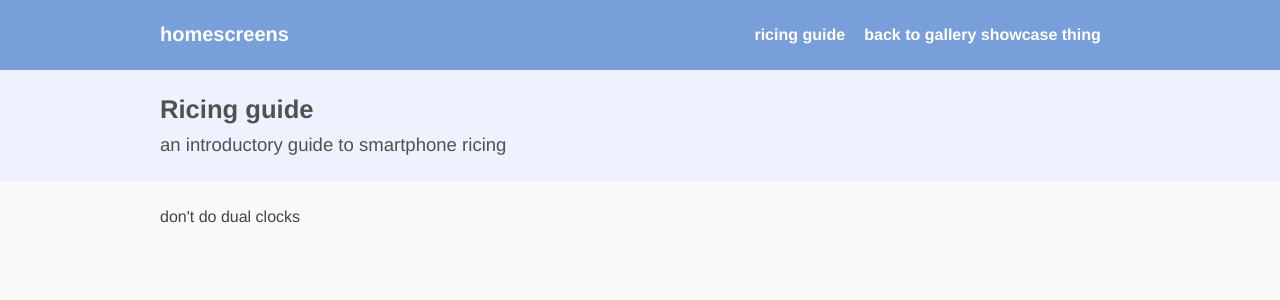
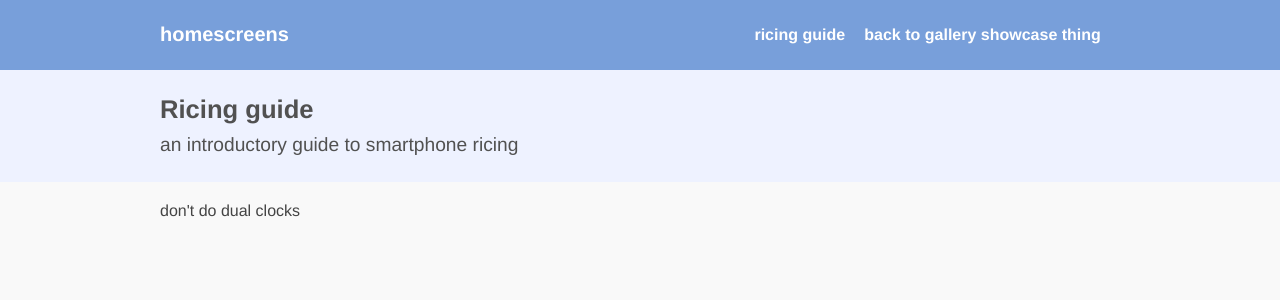
Before and after one commit to homescreens/wiki, a Jekyll site: the page built from ricing.html, in a window 1280 px wide. Shown: the top 300 px of the page. Built offline with Jekyll 4.4.1, drawn with Linux system fonts in a browser that asks for light colours.

Commit message:
change content margin

```diff
--- a/assets/style.scss
+++ b/assets/style.scss
@@ -75,16 +75,16 @@ header > div,
 }
 
 #content {
-	padding: $margin;
+	padding: ($margin - 0.4em) $margin;
 }
 
 // shrink margins on small screens
 @media (max-width: $breakpoint) {
-	nav, #content {
+	nav {
 		padding: $small_margin;
 	}
 
-	header {
+	header, #content {
 		padding: ($small_margin - 0.4em) $small_margin;
 	}
 }
@@ -94,5 +94,5 @@ h1 {
 }
 
 h2 {
-	font-size: 1.16em;
+	font-size: 1.2em;
 }
```
